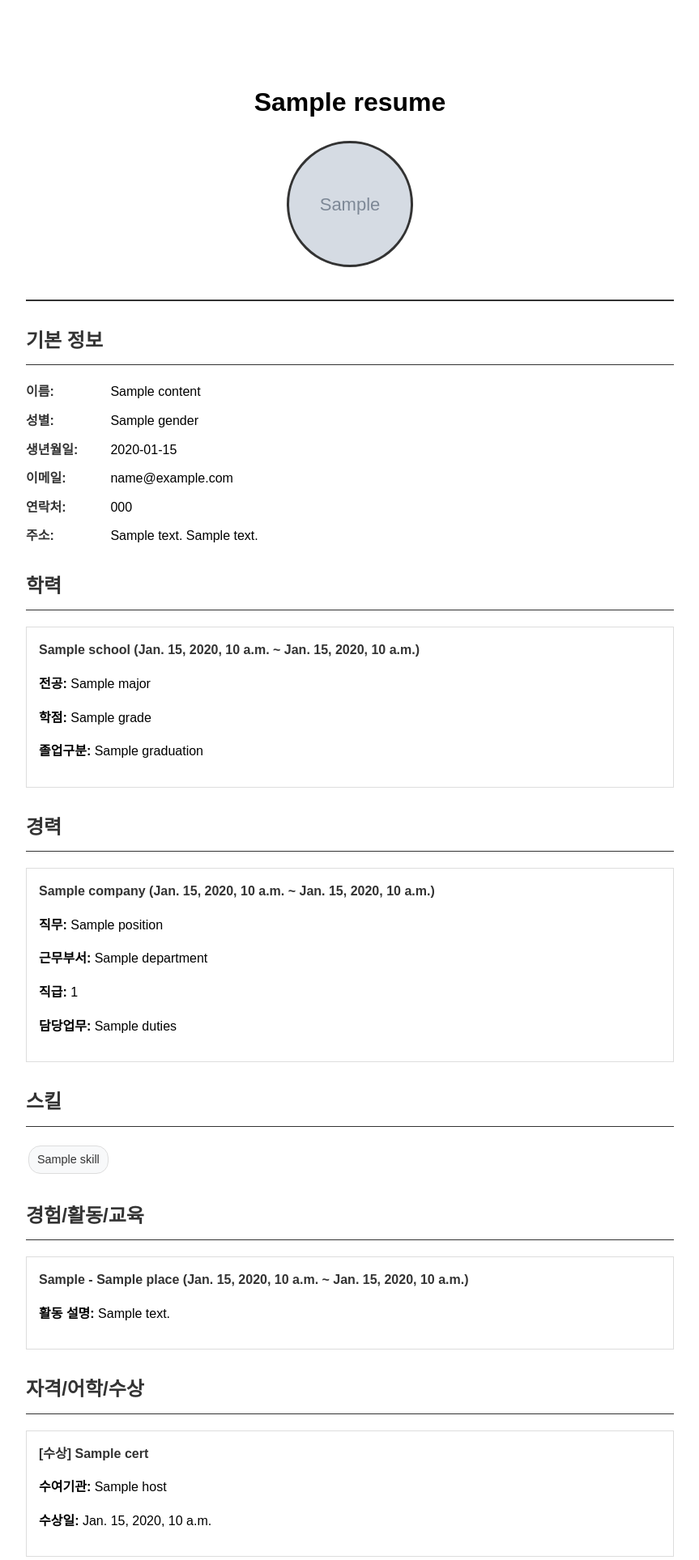
After one commit to goeuny0702/djangoProject, a Django app: template pybo/templates/pdf.html in a window 1280 px wide. The commit adds this page. Shown: the top 1927 px of the page at 81% size, without its empty margins (208-1071 px from the left). Run offline with Django 5.2, Linux system fonts and the light colour scheme; tables that the repository leaves empty hold one stand-in row (values such as "Sample post"); the template is opened without the code that fills it: values that come from a table or form of the project are taken from there, most other values are stand-ins (such as "Sample title", 1, 10 or a date in 2020); grey boxes marked "Sample" are stand-in pictures; some libraries are stand-ins or nearby versions.

Commit message:
진짜 최종종

```diff
--- a/app/urls.py
+++ b/app/urls.py
@@ -35,10 +35,12 @@ urlpatterns = [
     path('save_resume/', views.save_resume, name='save_resume'),
     path('get_resume/<int:resume_id>/', views.get_resume, name='get_resume'),
     path('resume/delete/<int:resume_id>/', views.delete_resume, name='delete_resume'),
+    path('resume/preview/<int:resume_id>/', views.preview_resume, name='preview_resume'),  # 이력서 미리보기
     path("api/spellcheck/", views.spellcheck, name="spellcheck"),
     path("api/proofread/",  views.proofread,  name="proofread"),
 
 ]
 
+
 if settings.DEBUG:
     urlpatterns += static(settings.MEDIA_URL, document_root=settings.MEDIA_ROOT)
--- a/pybo/templates/login.html
+++ b/pybo/templates/login.html
@@ -34,7 +34,7 @@
 
     .login-box input[type="text"],
     .login-box input[type="password"] {
-      width: 100%;
+      width: 90%;
       padding: 12px;
       margin: 10px 0;
       border: none;
--- /dev/null
+++ b/pybo/templates/pdf.html
@@ -0,0 +1,282 @@
+{% load static %}
+<!DOCTYPE html>
+<html lang="ko">
+<head>
+  <meta charset="UTF-8">
+  <title>{{ resume.title }} - 이력서</title>
+  <style>
+    @page {
+      size: A4;
+      margin: 0;
+    }
+    body {
+      font-family: 'Noto Sans KR', sans-serif;
+      line-height: 1.6;
+      margin: 0;
+      padding: 40px;
+      background-color: white;
+    }
+    .resume-container {
+      max-width: 800px;
+      margin: 0 auto;
+      background: white;
+      padding: 40px;
+    }
+    .header {
+      text-align: center;
+      margin-bottom: 30px;
+      border-bottom: 2px solid #333;
+      padding-bottom: 20px;
+    }
+    .profile-image {
+      width: 150px;
+      height: 150px;
+      border-radius: 50%;
+      margin: 0 auto 20px;
+      background-size: cover;
+      background-position: center;
+      border: 3px solid #333;
+    }
+    .section {
+      margin-bottom: 30px;
+    }
+    .section-title {
+      font-size: 1.5em;
+      color: #333;
+      border-bottom: 1px solid #333;
+      padding-bottom: 10px;
+      margin-bottom: 20px;
+    }
+    .info-item {
+      margin-bottom: 10px;
+    }
+    .info-label {
+      font-weight: bold;
+      color: #333;
+      display: inline-block;
+      width: 100px;
+    }
+    .card {
+      background: #fff;
+      border: 1px solid #ddd;
+      padding: 15px;
+      margin-bottom: 15px;
+    }
+    .card h4 {
+      margin: 0 0 10px 0;
+      color: #333;
+    }
+    .skill-tag {
+      display: inline-block;
+      background: #f8f9fa;
+      padding: 5px 10px;
+      margin: 3px;
+      border-radius: 15px;
+      font-size: 0.9em;
+      color: #333;
+      border: 1px solid #ddd;
+    }
+    @media print {
+      body {
+        padding: 0;
+      }
+      .resume-container {
+        padding: 20px;
+      }
+    }
+  </style>
+</head>
+<body>
+  <div class="resume-container">
+    <div class="header">
+      <h1>{{ resume.title }}</h1>
+      {% if profile_image_url %}
+      <div class="profile-image" style="background-image: url('{{ profile_image_url }}')"></div>
+      {% endif %}
+    </div>
+
+    <!-- 기본 정보 -->
+    <div class="section">
+      <h2 class="section-title">기본 정보</h2>
+      <div class="info-item">
+        <span class="info-label">이름:</span> {{ content.name }}
+      </div>
+      <div class="info-item">
+        <span class="info-label">성별:</span> {{ content.gender }}
+      </div>
+      <div class="info-item">
+        <span class="info-label">생년월일:</span> {{ content.birthdate }}
+      </div>
+      <div class="info-item">
+        <span class="info-label">이메일:</span> {{ content.email }}
+      </div>
+      <div class="info-item">
+        <span class="info-label">연락처:</span> {{ content.phone }}
+      </div>
+      <div class="info-item">
+        <span class="info-label">주소:</span> {{ content.address }} {{ content.detail_address }}
+      </div>
+    </div>
+
+    <!-- 학력 -->
+    {% if content.sections.education %}
+    <div class="section">
+      <h2 class="section-title">학력</h2>
+      {% for edu in content.sections.education %}
+      <div class="card">
+        <h4>{{ edu.school }} ({{ edu.startDate }} ~ {{ edu.endDate }})</h4>
+        <p><strong>전공:</strong> {{ edu.major }}</p>
+        <p><strong>학점:</strong> {{ edu.grade }}</p>
+        <p><strong>졸업구분:</strong> {{ edu.graduation }}</p>
+      </div>
+      {% endfor %}
+    </div>
+    {% endif %}
+
+    <!-- 경력 -->
+    {% if content.sections.career %}
+    <div class="section">
+      <h2 class="section-title">경력</h2>
+      {% for career in content.sections.career %}
+      <div class="card">
+        <h4>{{ career.company }} ({{ career.startDate }} ~ {{ career.endDate }})</h4>
+        <p><strong>직무:</strong> {{ career.position }}</p>
+        <p><strong>근무부서:</strong> {{ career.department }}</p>
+        <p><strong>직급:</strong> {{ career.rank }}</p>
+        <p><strong>담당업무:</strong> {{ career.duties }}</p>
+      </div>
+      {% endfor %}
+    </div>
+    {% endif %}
+
+    <!-- 스킬 -->
+    {% if content.sections.skills %}
+    <div class="section">
+      <h2 class="section-title">스킬</h2>
+      <div>
+        {% for skill in content.sections.skills %}
+        <span class="skill-tag">{{ skill }}</span>
+        {% endfor %}
+      </div>
+    </div>
+    {% endif %}
+
+    <!-- 경험/활동/교육 -->
+    {% if content.sections.experience %}
+    <div class="section">
+      <h2 class="section-title">경험/활동/교육</h2>
+      {% for exp in content.sections.experience %}
+      <div class="card">
+        <h4>{{ exp.activityType }} - {{ exp.place }} ({{ exp.startDate }} ~ {{ exp.endDate }})</h4>
+        <p><strong>활동 설명:</strong> {{ exp.description }}</p>
+      </div>
+      {% endfor %}
+    </div>
+    {% endif %}
+
+    <!-- 자격/어학/수상 -->
+    {% if content.sections.certificate %}
+    <div class="section">
+      <h2 class="section-title">자격/어학/수상</h2>
+      {% for cert in content.sections.certificate %}
+      <div class="card">
+        {% if cert.type == 'license' %}
+        <h4>[자격증] {{ cert.license_name }}</h4>
+        <p><strong>발행처:</strong> {{ cert.issuer }}</p>
+        <p><strong>취득일:</strong> {{ cert.pass_date }}</p>
+        {% elif cert.type == 'language' %}
+        <h4>[어학] {{ cert.lang }} {{ cert.exam }}</h4>
+        <p><strong>점수/급수:</strong> {{ cert.score }}</p>
+        <p><strong>상태:</strong> {{ cert.status }}</p>
+        {% else %}
+        <h4>[수상] {{ cert.award_name }}</h4>
+        <p><strong>수여기관:</strong> {{ cert.host }}</p>
+        <p><strong>수상일:</strong> {{ cert.award_date }}</p>
+        {% endif %}
+      </div>
+      {% endfor %}
+    </div>
+    {% endif %}
+
+    <!-- 취업우대사항 -->
+    {% if content.sections.preference %}
+    <div class="section">
+      <h2 class="section-title">취업우대사항</h2>
+      {% for pref in content.sections.preference %}
+      <div class="card">
+        {% if pref.type == 'veteran' %}
+        <h4>[보훈] {{ pref.v_type }}</h4>
+        <p><strong>증명서 번호:</strong> {{ pref.v_cert }}</p>
+        {% elif pref.type == 'military' %}
+        <h4>[병역] {{ pref.m_status }}</h4>
+        {% if pref.m_status == 'served' %}
+        <p><strong>군종:</strong> {{ pref.m_branch }}</p>
+        <p><strong>계급:</strong> {{ pref.m_rank }}</p>
+        <p><strong>복무기간:</strong> {{ pref.m_start }} ~ {{ pref.m_end }}</p>
+        <p><strong>전역사유:</strong> {{ pref.m_reason }}</p>
+        {% endif %}
+        {% else %}
+        <h4>[고용지원금] {{ pref.e_type }}</h4>
+        {% endif %}
+      </div>
+      {% endfor %}
+    </div>
+    {% endif %}
+
+    <!-- 포트폴리오 -->
+    {% if content.sections.portfolio %}
+    <div class="section">
+      <h2 class="section-title">포트폴리오</h2>
+      {% for port in content.sections.portfolio %}
+      <div class="card">
+        <h4>{{ port.project }}</h4>
+        <p><strong>설명:</strong> {{ port.description }}</p>
+        {% if port.files %}
+        <p><strong>첨부파일:</strong> {{ port.files }}</p>
+        {% endif %}
+      </div>
+      {% endfor %}
+    </div>
+    {% endif %}
+
+    <!-- 경력기술서 -->
+    {% if content.sections.description %}
+    <div class="section">
+      <h2 class="section-title">경력기술서</h2>
+      {% for desc in content.sections.description %}
+      <div class="card">
+        <div style="white-space: pre-wrap;">{{ desc.content }}</div>
+      </div>
+      {% endfor %}
+    </div>
+    {% endif %}
+
+    <!-- 자기소개서 -->
+    {% if content.sections.introduction %}
+    <div class="section">
+      <h2 class="section-title">자기소개서</h2>
+      {% for intro in content.sections.introduction %}
+      <div class="card">
+        <h4>{{ intro.title }}</h4>
+        <div style="white-space: pre-wrap;">{{ intro.content }}</div>
+      </div>
+      {% endfor %}
+    </div>
+    {% endif %}
+  </div>
+
+  <script src="https://cdnjs.cloudflare.com/ajax/libs/html2pdf.js/0.10.1/html2pdf.bundle.min.js"></script>
+  <script>
+    window.onload = function () {
+      const resume = document.body;
+      html2pdf().set({
+        margin: 0,
+        filename: '이력서.pdf',
+        image: { type: 'jpeg', quality: 0.98 },
+        html2canvas: { scale: 2 },
+        jsPDF: { unit: 'mm', format: 'a4', orientation: 'portrait' }
+      }).from(resume).save();
+    }
+  </script>
+</body>
+</html>
--- a/pybo/templates/signup.html
+++ b/pybo/templates/signup.html
@@ -34,7 +34,7 @@
 
     .signup-box input[type="text"],
     .signup-box input[type="password"] {
-      width: 100%;
+      width: 90%;
       padding: 12px;
       margin: 10px 0;
       border: none;
```
Also changed, not shown: pybo/templates/resume.html (+136 -43 lines), pybo/views.py (+68 -4 lines), media/profile_images/IMG_4373.jpg (added), media/profile_images/KakaoTalk_20241009_191923021.jpg (added), media/profile_images/KakaoTalk_20241009_191923021_01.jpg (added), media/profile_images/KakaoTalk_20241009_191923021_01_Dj2iiBG.jpg (added), media/profile_images/KakaoTalk_20241009_191923021_02.jpg (added), media/profile_images/KakaoTalk_20241009_191923021_ARfC87a.jpg (added), media/profile_images/KakaoTalk_20241009_191923021_T4SGYsJ.jpg (added).
